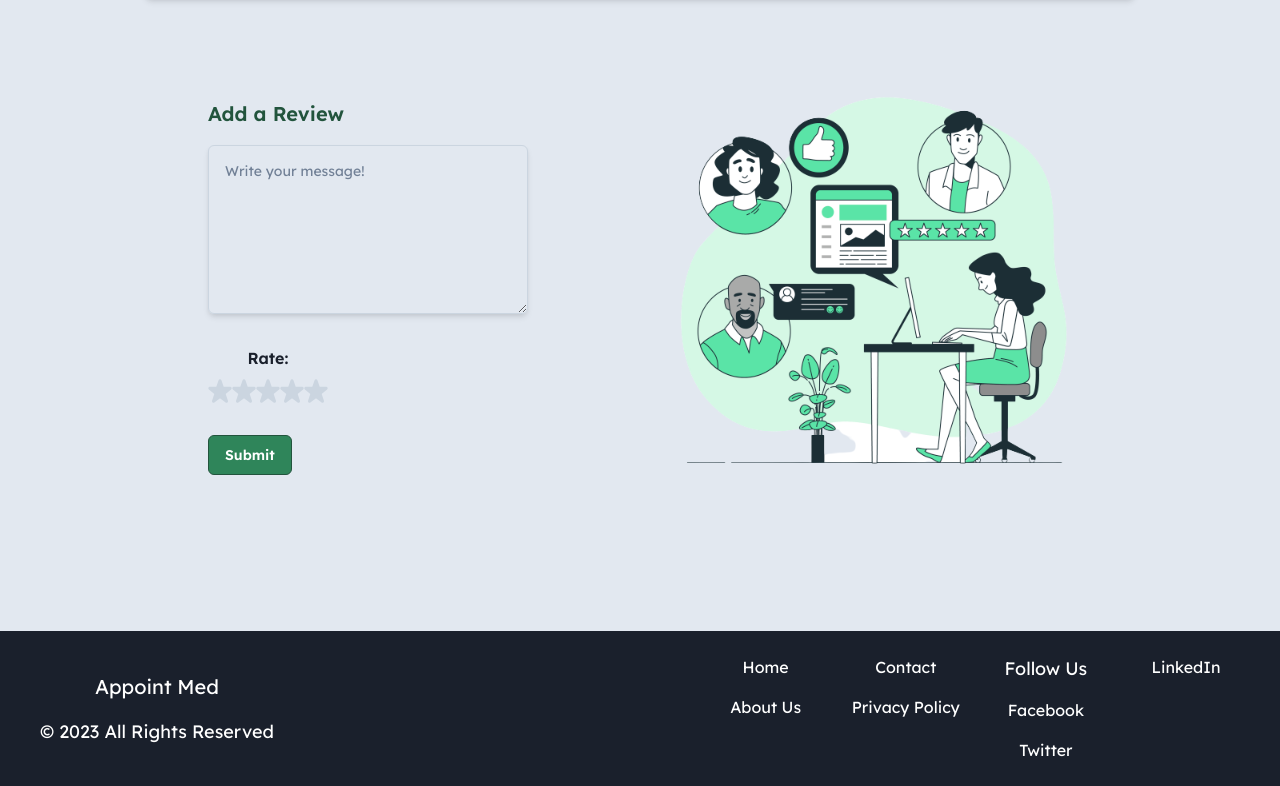
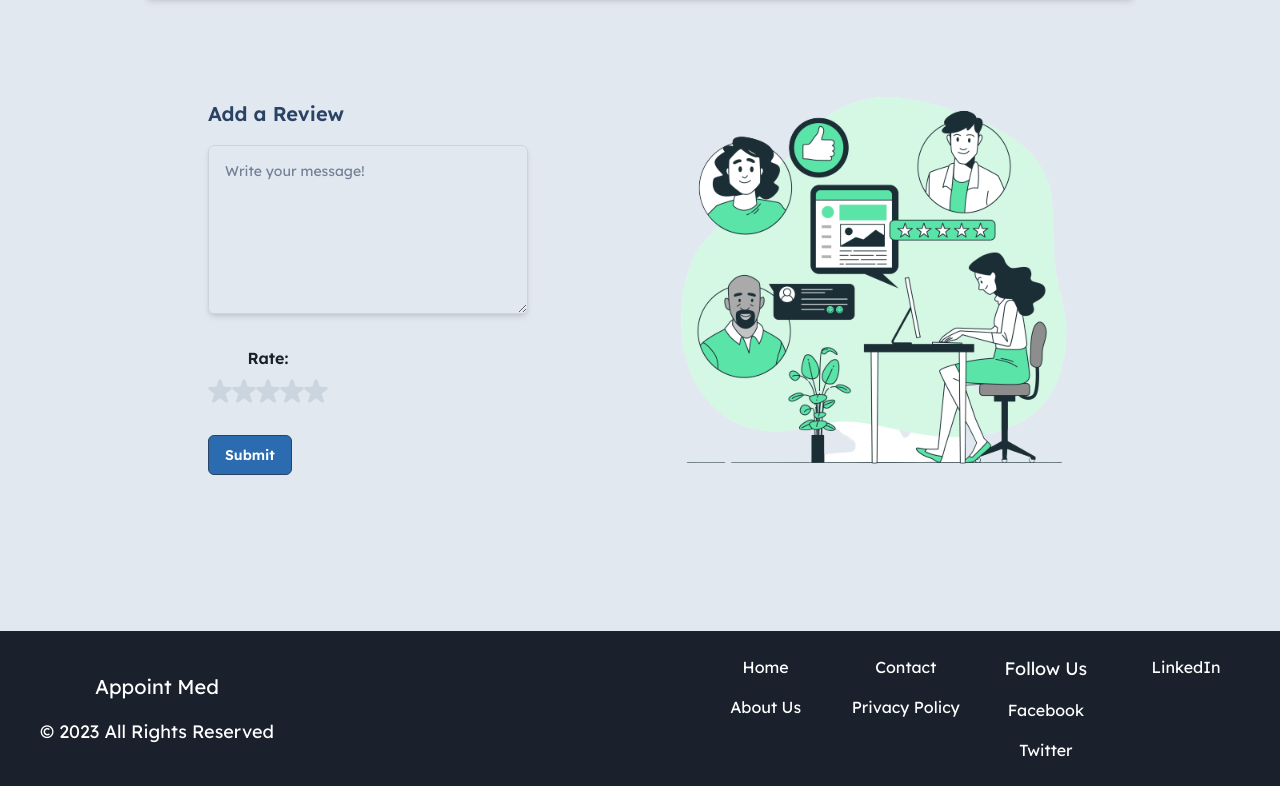
Before and after one commit to siddhima22/Finance-website, a React (Vite) app in the folder frontend/: page / in a window 1280 px wide. Shown: the part 3019-3805 px from the top of the page. Built offline with nearby package versions, Linux system fonts and the light colour scheme.

Commit message:
Update ReviewPage .jsx

```diff
--- a/frontend/src/components/ReviewPage .jsx
+++ b/frontend/src/components/ReviewPage .jsx
@@ -28,7 +28,7 @@ const ReviewPage = () => {
         justifyContent="center"
         alignItems={{ base: "center", md: "flex-start" }}
       >
-        <Text fontSize="xl" fontWeight="semibold" color="green.800">
+        <Text fontSize="xl" fontWeight="semibold" color="blue.800">
           Add a Review
         </Text>
         <Textarea
@@ -70,15 +70,15 @@ const ReviewPage = () => {
             px={4}
             py={2}
             rounded="md"
-            bg="green.600"
+            bg="blue.600"
             border="1px"
-            borderColor="green.800"
+            borderColor="blue.800"
             color="white"
             fontSize="sm"
             fontWeight="semibold"
             cursor="pointer"
             _hover={{
-              bg: "green.700",
+              bg: "blue.700",
             }}
           >
             Submit
```
